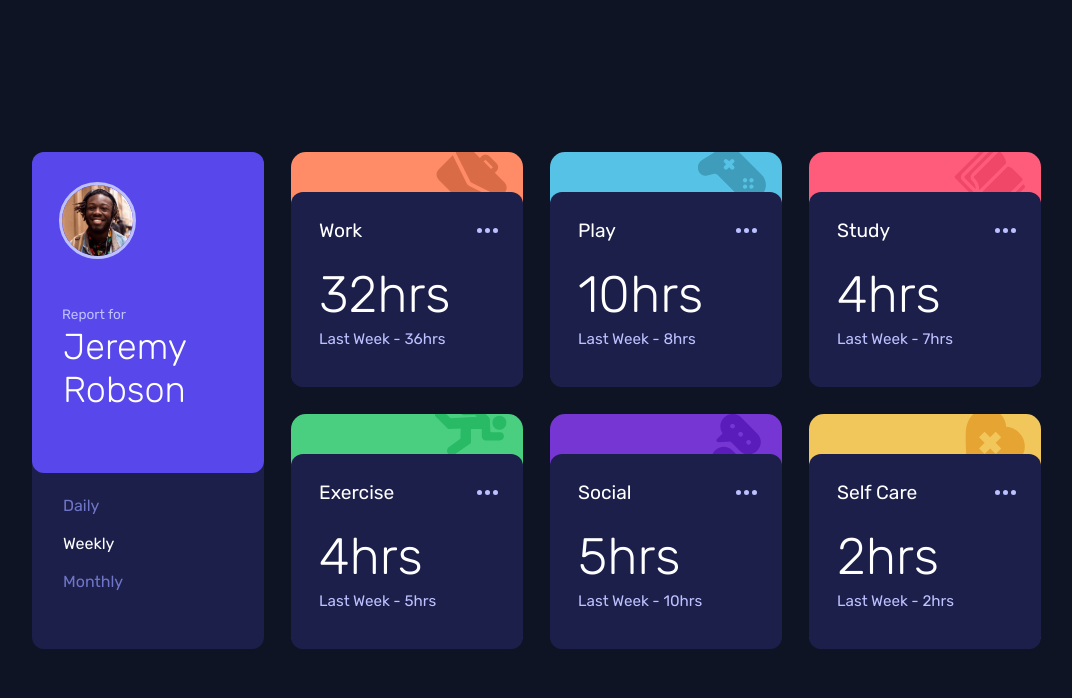
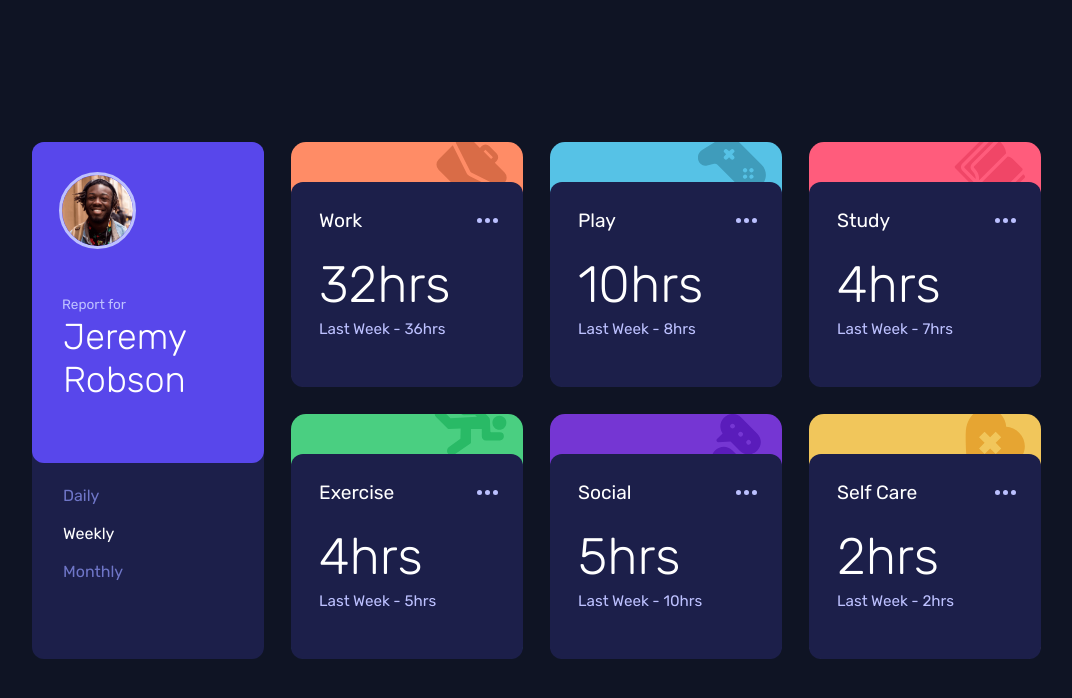
Before and after one commit to shoaib856/time-tracking-dashboard, a React (Create React App) app: page / in a window 1280 px wide. Shown: the top 698 px of the page, without its empty margins (103-1175 px from the left). Built offline with nearby package versions, Linux system fonts and the light colour scheme.

Commit message:
third commit

```diff
--- a/src/App.sass
+++ b/src/App.sass
@@ -14,7 +14,7 @@ $colors: (0, $Light-red-work), (1, $Soft-blue-play), (2, $Light-red-study), (3,
         width: 1010px
         display: grid
         grid-template-columns: repeat(4, 232px)
-        grid-template-rows: repeat(2, 235px)
+        grid-template-rows: repeat(2, 245px)
         gap: 27px
 
         .main
```
